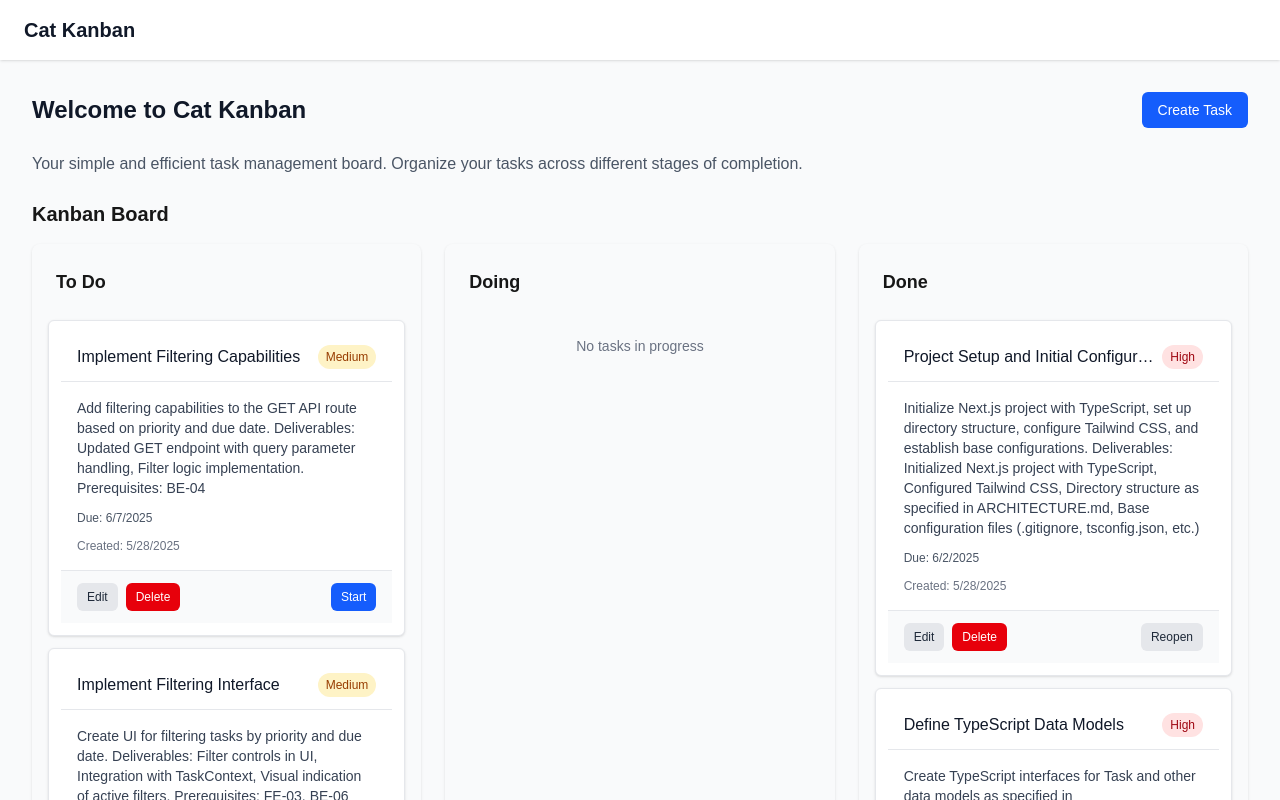
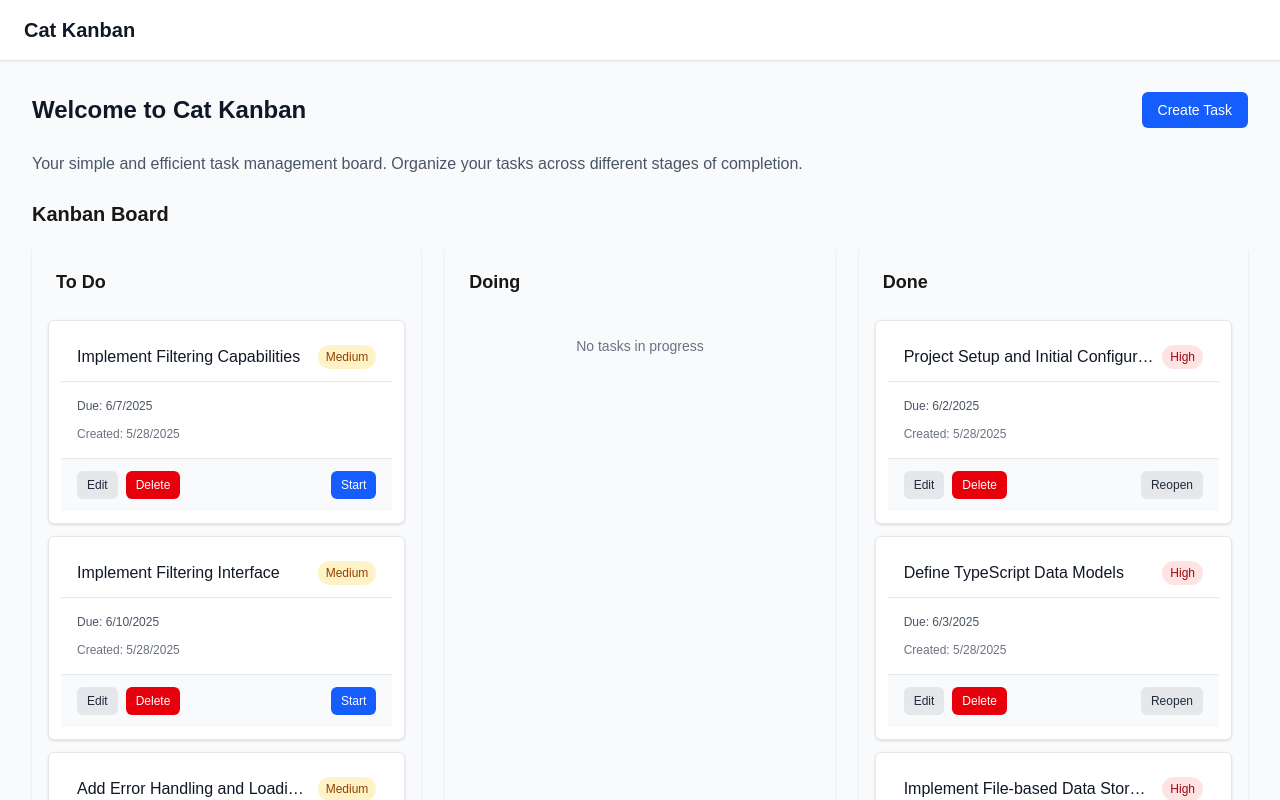
Before and after one commit to Feargh/we.28.05.ai-workshop2, a Next.js app in the folder cat-kanban/: page / in a window 1280 px wide. Shown: the top 800 px of the page. Built offline with nearby package versions, Linux system fonts and the light colour scheme.

Commit message:
Commented out description

```diff
--- a/cat-kanban/src/components/Task.tsx
+++ b/cat-kanban/src/components/Task.tsx
@@ -117,11 +117,11 @@ export function Task({ task, onEdit, onDelete }: TaskProps) {
   return (
     <Card header={cardHeader} footer={cardFooter} className="task-card mb-3">
       <div className="space-y-3">
-        {task.description && (
+        {/* {task.description && (
           <p className="text-sm text-gray-700 dark:text-gray-300">
             {task.description}
           </p>
-        )}
+        )} */}
 
         {task.dueDate && (
           <div className="text-xs text-gray-600 dark:text-gray-400">
```
